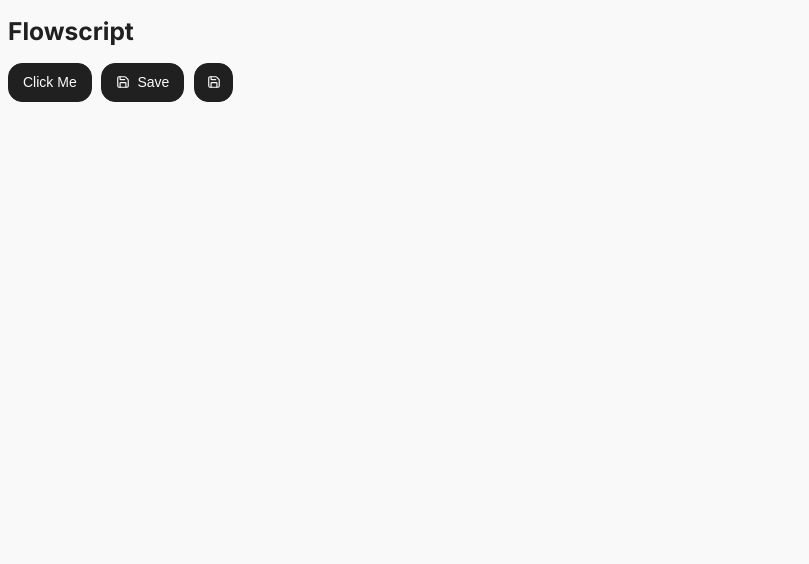
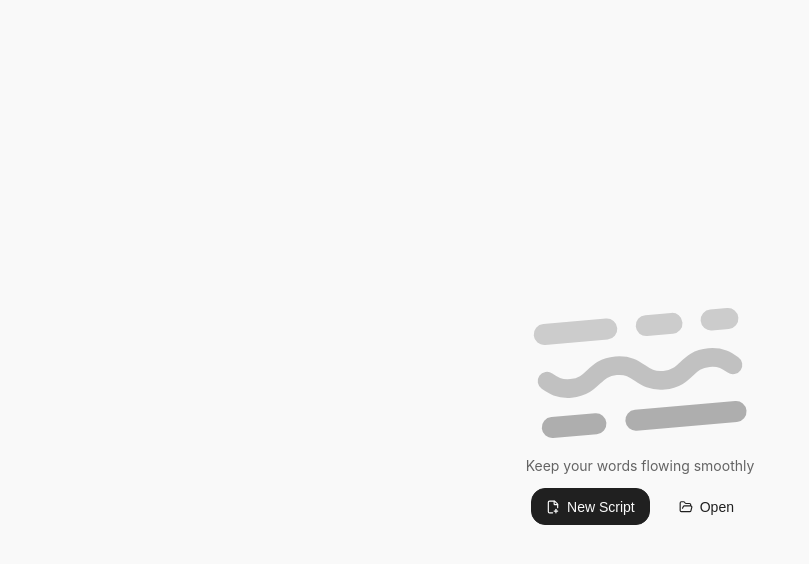
Before and after one commit to domingasp/flowscript, a Vue app: page / in a window 1280 px wide. Shown: the top 564 px of the page, without its empty margins (0-809 px from the left). Built offline with nearby package versions, Linux system fonts and the light colour scheme; a web font is replaced by a local one.

Commit message:
Add Launchpad UI

```diff
--- a/src/components/Button.vue
+++ b/src/components/Button.vue
@@ -9,6 +9,7 @@ const button = cva("button", {
 		},
 		variant: {
 			default: "default",
+			ghost: "ghost",
 		},
 	},
 });
@@ -76,4 +77,18 @@ const slots = useSlots();
 		border-color: var(--color-fill-brand-active);
 	}
 }
+
+.ghost {
+	color: var(--color-fill-brand);
+	background-color: transparent;
+	border-color: transparent;
+
+	&:hover {
+		color: var(--color-fill-brand-hover);
+	}
+
+	&:active {
+		color: var(--color-fill-brand-active);
+	}
+}
 </style>
--- a/src/features/example/Example.vue
+++ /dev/null
@@ -1,30 +0,0 @@
-<script setup lang="ts">
-import { Save } from "lucide-vue-next";
-
-import Button from "../../components/Button.vue";
-</script>
-
-<template>
-	<div class="wrapper">
-		<Button @click="console.log('Clicked')">Click Me</Button>
-		<Button>
-			<template v-slot:icon>
-				<Save />
-			</template>
-			Save
-		</Button>
-		<Button>
-			<template v-slot:icon>
-				<Save />
-			</template>
-		</Button>
-	</div>
-</template>
-
-<style lang="scss" scoped>
-.wrapper {
-	display: flex;
-	flex-direction: row;
-	gap: $spacing-md;
-}
-</style>
--- /dev/null
+++ b/src/features/launchpad/Launchpad.vue
@@ -0,0 +1,60 @@
+<script setup lang="ts">
+import { FilePlusCorner, FolderOpen } from 'lucide-vue-next';
+
+import Button from '../../components/Button.vue';
+
+</script>
+
+<template>
+	<div>
+		<div class="container">
+			<img src="@/assets/flowscript.svg" class="logo" />
+			<p class="subtitle">Keep your words flowing smoothly</p>
+
+			<div class="actions">
+				<Button>
+					<FilePlusCorner />New Script
+				</Button>
+				<Button variant="ghost">
+					<FolderOpen />Open
+				</Button>
+			</div>
+		</div>
+	</div>
+</template>
+
+<style lang="scss" scoped>
+.container {
+	position: relative;
+	display: flex;
+	flex-direction: column;
+	gap: $spacing-lg;
+	align-items: center;
+	justify-content: center;
+	padding: $font-size-md;
+	padding-top: 14rem;
+}
+
+.subtitle {
+	margin: 0;
+	color: var(--color-foreground-secondary);
+}
+
+.actions {
+	display: flex;
+	gap: $spacing-lg;
+}
+
+.logo {
+	position: absolute;
+	top: 0;
+	height: 16rem;
+	opacity: 0.3;
+	filter: grayscale(1) invert(1);
+	transform: rotate(-5deg);
+}
+
+.dark .logo {
+	filter: grayscale(1);
+}
+</style>
--- a/src/styles/_variables.scss
+++ b/src/styles/_variables.scss
@@ -36,6 +36,8 @@ $transition-duration-lg: 300ms;
   --color-background: var(--gray-2);
   --color-foreground: var(--gray-12);
 
+  --color-foreground-secondary: var(--gray-11);
+
   --color-fill-brand: var(--gray-12);
   --color-fill-brand-hover: oklch(
     from var(--color-fill-brand) calc(l + 0.1) c h
--- a/src/styles/globals.scss
+++ b/src/styles/globals.scss
@@ -2,6 +2,7 @@
 
 html,
 body {
+  margin: 0;
   font-family: "Inter", sans-serif;
   font-size: 0.875rem;
   color: var(--color-foreground);
@@ -16,3 +17,7 @@ body {
   width: 1em;
   height: 1em;
 }
+
+p {
+  font-size: 1rem;
+}
--- a/src/views/FlowscriptView.vue
+++ b/src/views/FlowscriptView.vue
@@ -1,8 +1,19 @@
 <script setup lang="ts">
-import Example from "../features/example/Example.vue";
+import Launchpad from "../features/launchpad/Launchpad.vue";
 </script>
 
 <template>
-	<h1>Flowscript</h1>
-	<Example />
+	<div class="container">
+		<Launchpad />
+	</div>
 </template>
+
+<style lang="scss" scoped>
+.container {
+	display: flex;
+	flex-direction: column;
+	align-items: center;
+	justify-content: center;
+	height: 100dvh;
+}
+</style>
```
Also changed, not shown: src/assets/flowscript.svg (added).
